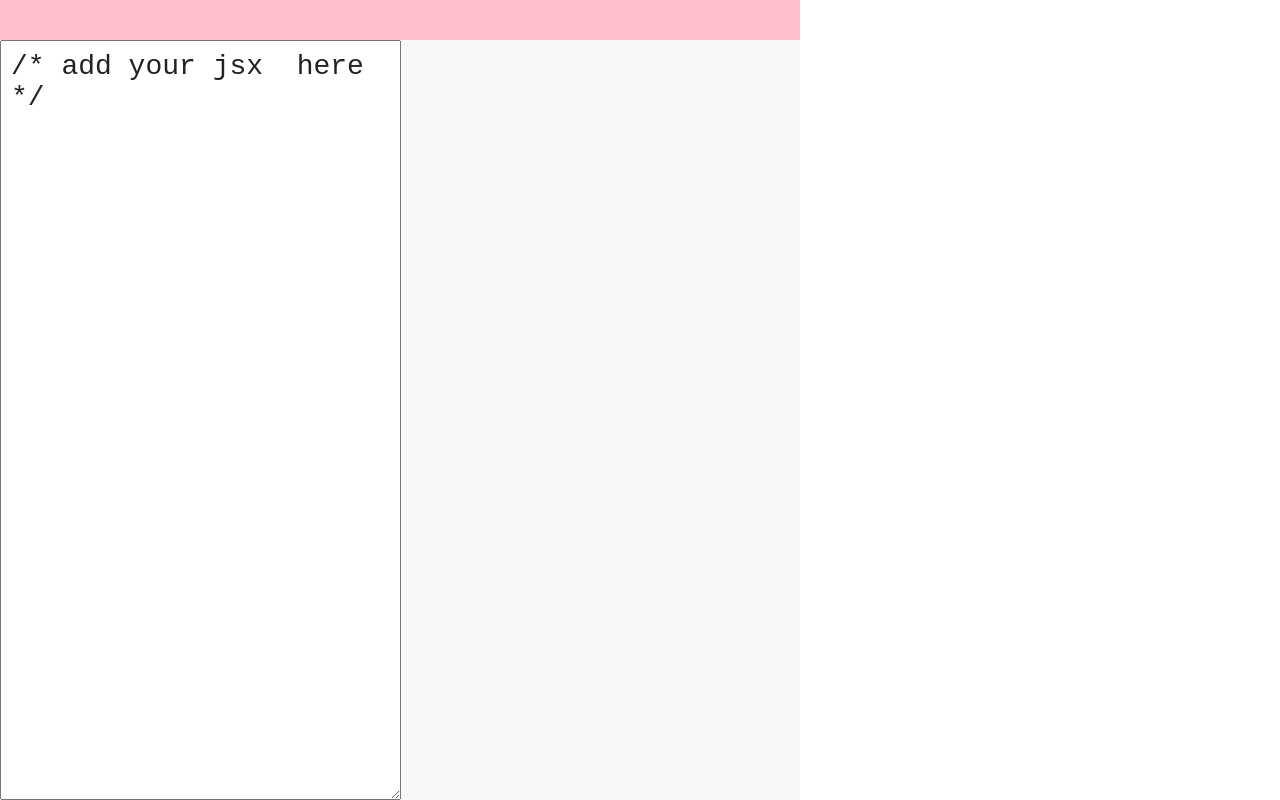
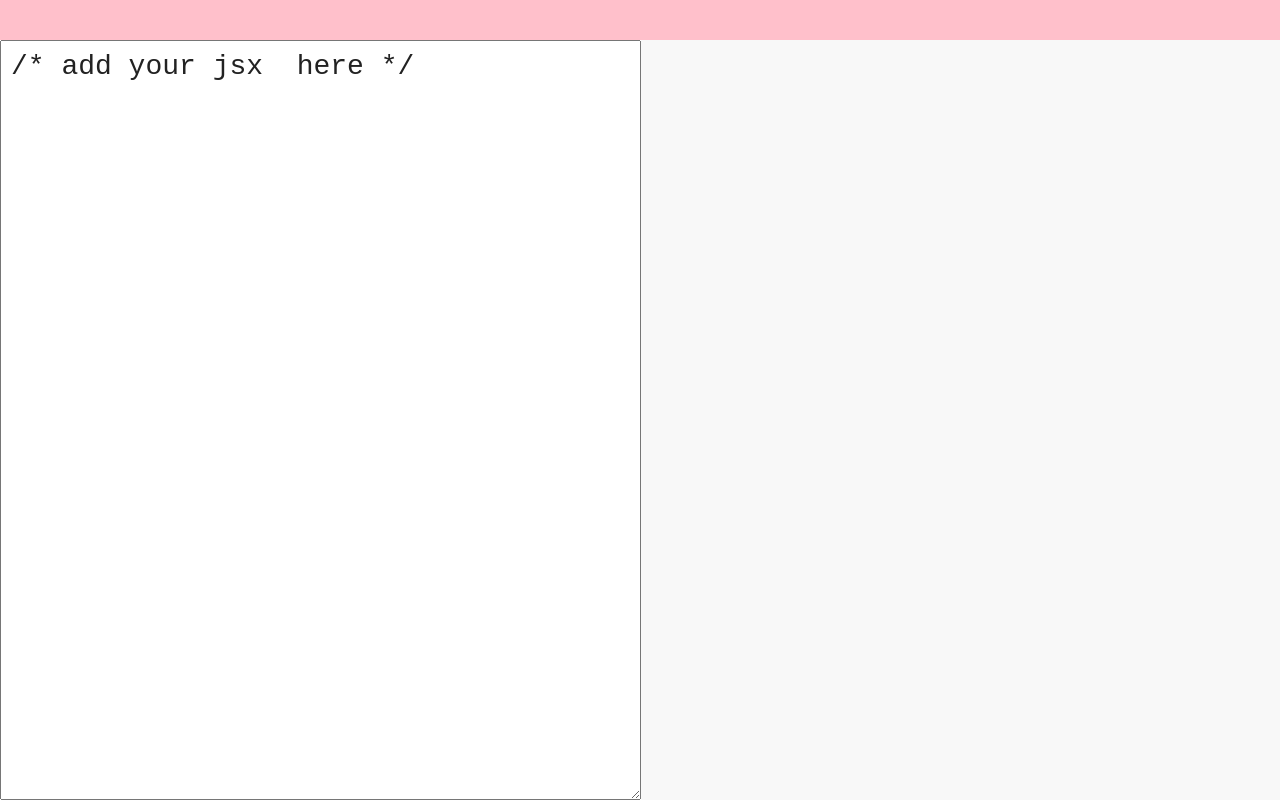
Before and after one commit to Ejgwg0629/yuedu, a React app: page / in a window 1280 px wide. Built offline with nearby package versions, Linux system fonts and the light colour scheme.

Commit message:
fix typos

```diff
--- a/src/App.css
+++ b/src/App.css
@@ -1,5 +1,5 @@
 body {
-    width: 800px;
+    width: 100%;
     height: 600px;
     margin: 0;
     padding: 0;
--- a/src/App.js
+++ b/src/App.js
@@ -28,7 +28,7 @@ class App extends React.Component {
     return (
       <div>
         <header>{this.state.err}</header>
-        <div class="container">
+        <div className="container">
           <textarea onChange={this.update} defaultValue={this.state.input} />
           <pre>
             {this.state.output}
```
